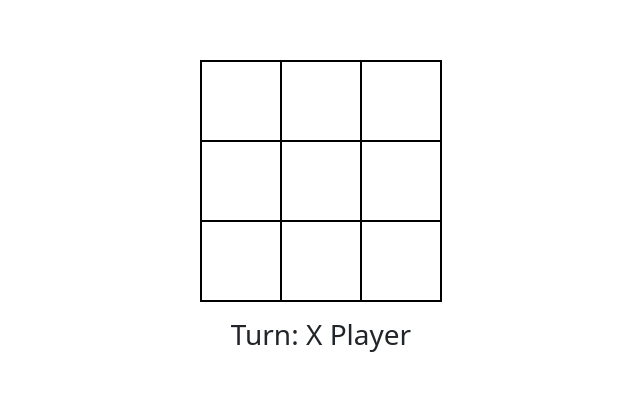
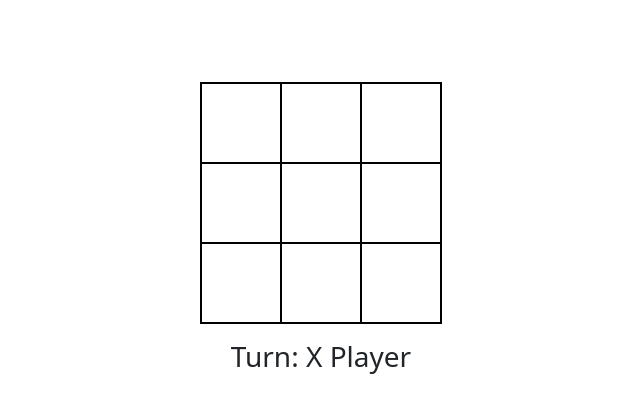
Before and after one commit to husan-eshonqulov/tic-tac-toe, a React (Create React App) app: page / in a window 1280 px wide. Shown: the part 118-530 px from the top of the page, without its empty margins (319-959 px from the left). Built offline with nearby package versions, Linux system fonts and the light colour scheme.

Commit message:
set margin top 25vh

```diff
--- a/src/components/app/App.tsx
+++ b/src/components/app/App.tsx
@@ -12,30 +12,35 @@
 
   if (winner === "") {
     view = (
-      <>
+      <div>
         <Board />
-        <div className="mt-3" style={{ marginBottom: "9em" }}>
+        <div className="mt-3 text-center">
           <h3>Turn: {turn} Player</h3>
         </div>
-      </>
+      </div>
     );
   } else {
     view = (
-      <>
+      <div>
         <ResBoard />
-        <div className="mt-3">
+        <div className="mt-3 text-center">
           <h3>Winner: {winner}</h3>
         </div>
-        <div className="mt-3" style={{ marginBottom: "5em" }}>
+        <div className="mt-3 text-center">
           <PlayAgain />
         </div>
-      </>
+      </div>
     );
   }
 
   return (
-    <div className="d-flex flex-column align-items-center justify-content-center h-100vh">
-      {view}
+    <div className="">
+      <div
+        className="d-flex flex-column align-items-center"
+        style={{ marginTop: "25vh" }}
+      >
+        {view}
+      </div>
     </div>
   );
 }
```
